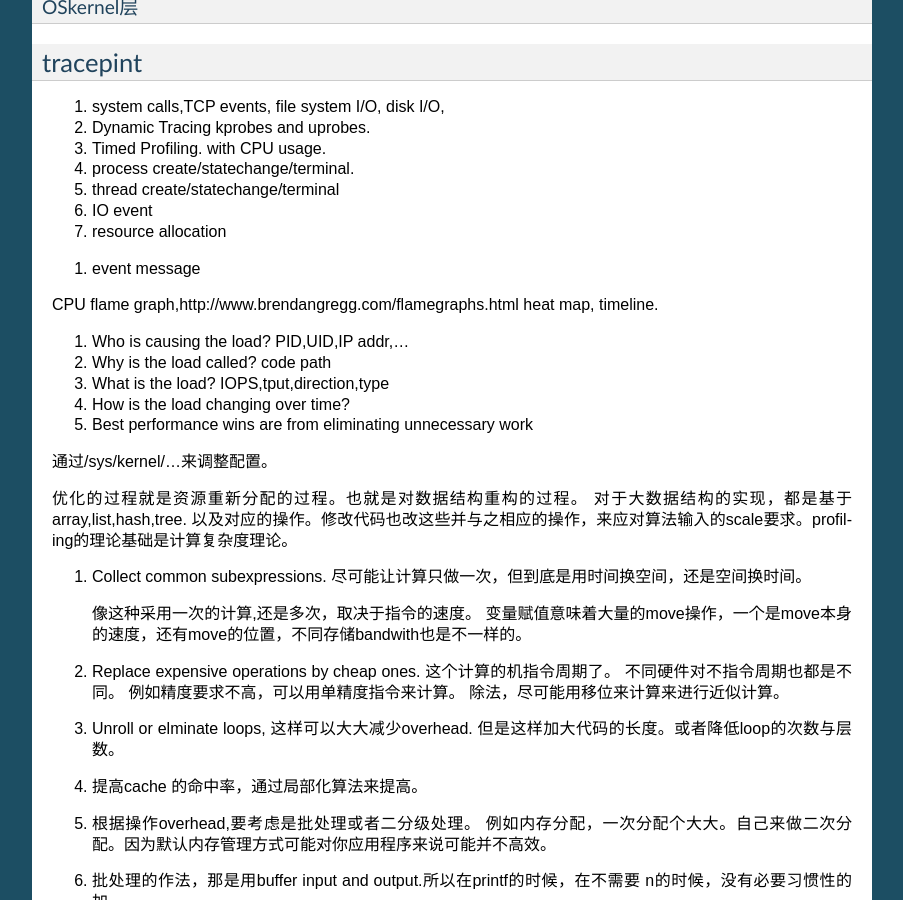
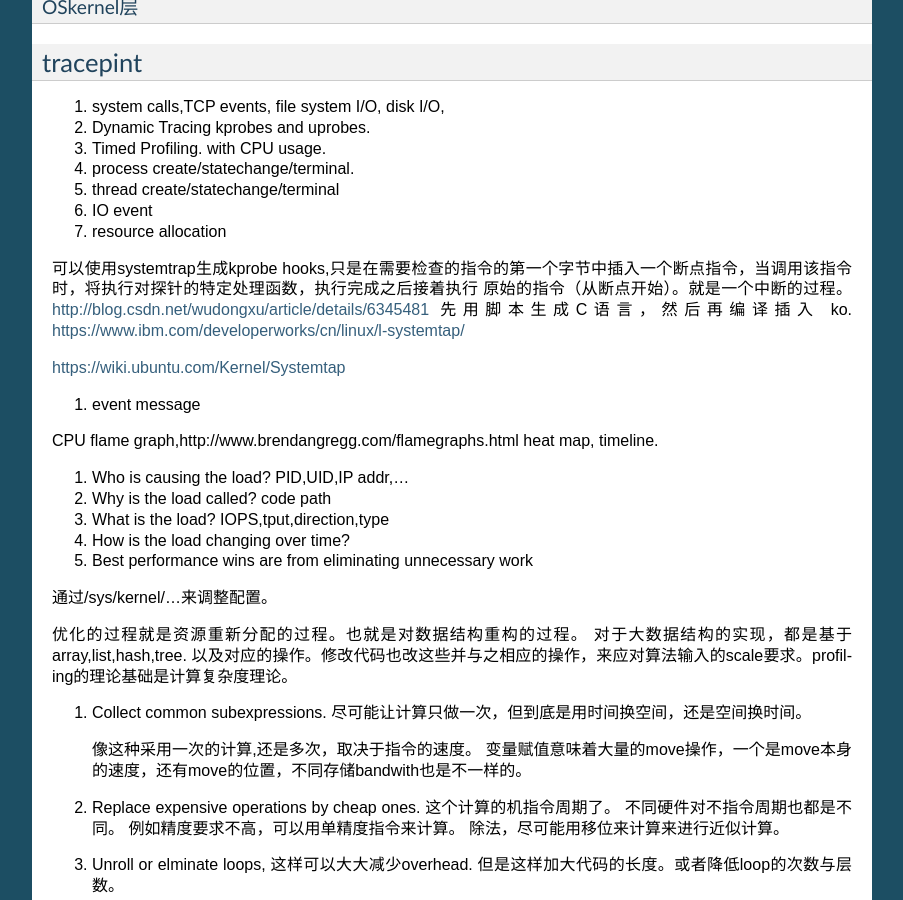
Before and after one commit to gwli/Programming, a Sphinx documentation site: the page built from source/content/Stage_2/ProfilingAndAnalysis.rst, in a window 1280 px wide and 900 px high, scrolled down 5526 px. Shown: the whole window, without its empty margins (198-1101 px from the left). Built offline with Sphinx 7.4.7, drawn with Linux system fonts in a browser that asks for light colours.

Commit message:
systemtap

```diff
--- a/source/content/Stage_2/ProfilingAndAnalysis.rst
+++ b/source/content/Stage_2/ProfilingAndAnalysis.rst
@@ -317,6 +317,14 @@ tracepint
 #. IO event
 #. resource allocation
 
+可以使用systemtrap生成kprobe hooks,只是在需要检查的指令的第一个字节中插入一个断点指令，当调用该指令时，将执行对探针的特定处理函数，执行完成之后接着执行
+原始的指令（从断点开始）。就是一个中断的过程。
+http://blog.csdn.net/wudongxu/article/details/6345481
+先用脚本生成C语言，然后再编译插入 ko.
+https://www.ibm.com/developerworks/cn/linux/l-systemtap/
+
+https://wiki.ubuntu.com/Kernel/Systemtap
+
 software
 ========
 
```
